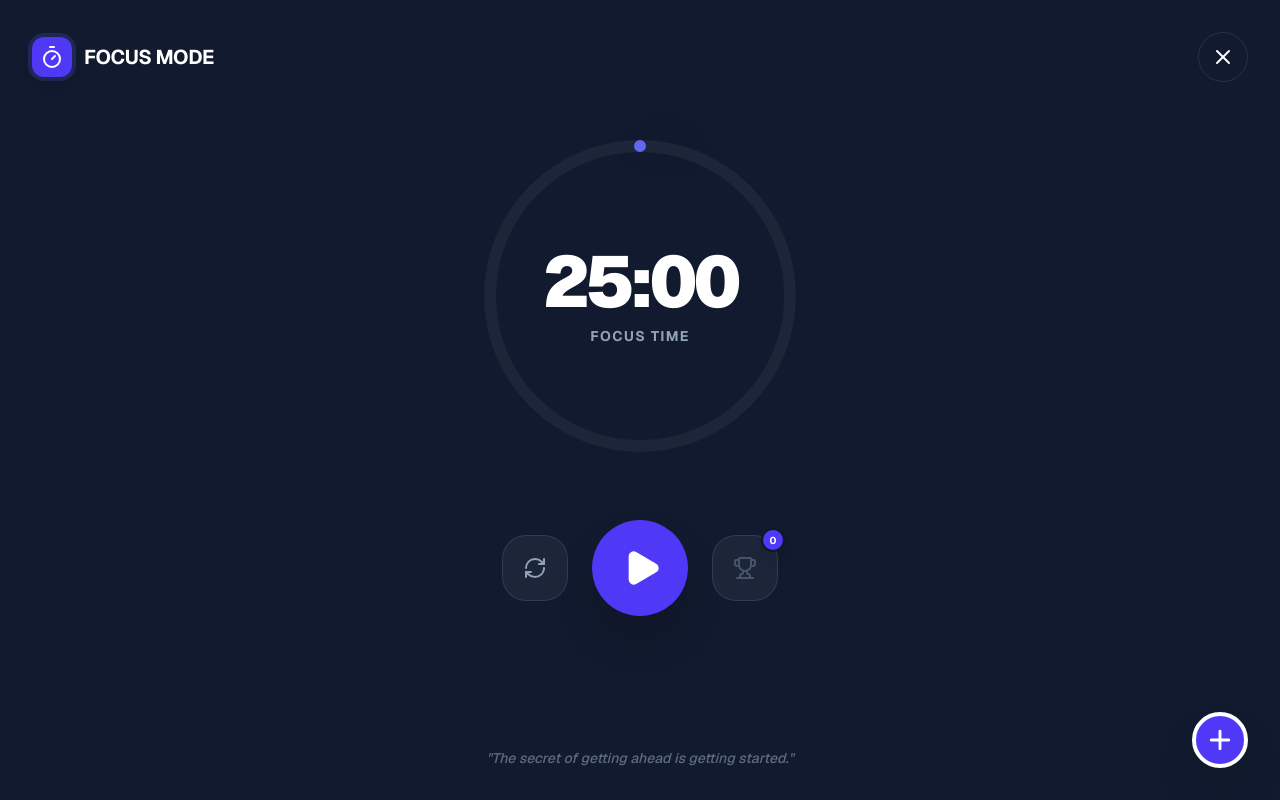
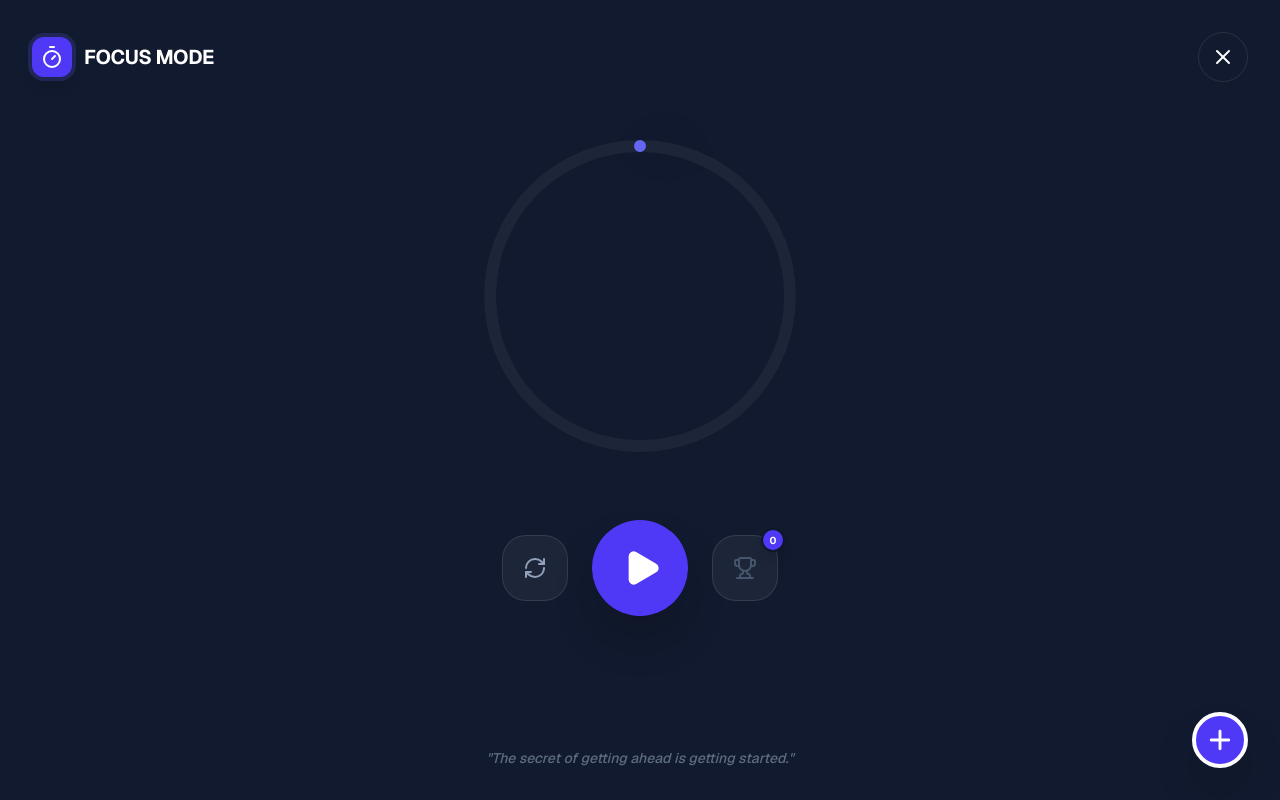
Before and after one commit to German-German/study-planner, a Next.js app: page /focus in a window 1280 px wide. Built offline with nearby package versions, Linux system fonts and the light colour scheme.

Commit message:
Final hydration fixes for Analytics and Focus modes

```diff
--- a/src/app/focus/page.tsx
+++ b/src/app/focus/page.tsx
@@ -16,6 +16,7 @@ function FocusContent() {
   const [isBreak, setIsBreak] = useState(false);
   const [sessionsCompleted, setSessionsCompleted] = useState(0);
   const [showReward, setShowReward] = useState(false);
+  const [hasMounted, setHasMounted] = useState(false);
 
   const timerRef = useRef<NodeJS.Timeout | null>(null);
 
@@ -146,12 +147,16 @@ function FocusContent() {
             />
           </svg>
           <div className="absolute inset-0 flex flex-col items-center justify-center">
+            {hasMounted && (
+              <>
                 <span className="text-7xl font-black tracking-tighter tabular-nums mb-2">
                   {formatTime(timeLeft)}
                 </span>
                 <span className={`text-sm font-bold uppercase tracking-widest ${isBreak ? 'text-emerald-400' : 'text-slate-400'}`}>
                   {isBreak ? 'Take a Break' : 'Focus Time'}
                 </span>
+              </>
+            )}
           </div>
         </div>
 
```
Lines whose indentation alone changed are shown as unchanged.
